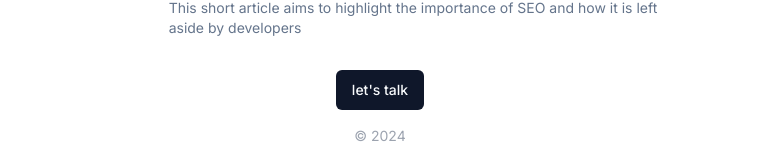
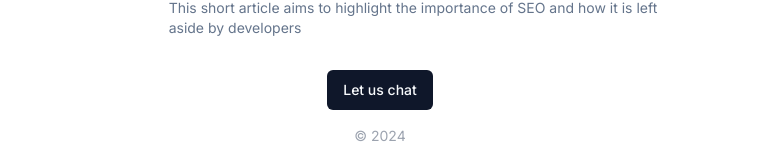
Before and after one commit to Pedrinvits/personal-portfolio, a Next.js app: page / in a window 1280 px wide. Shown: the part 1364-1524 px from the top of the page, without its empty margins (260-1019 px from the left). Built offline with nearby package versions, Linux system fonts and the light colour scheme.

Commit message:
feat : change message footer

```diff
--- a/src/components/footer/index.tsx
+++ b/src/components/footer/index.tsx
@@ -4,7 +4,7 @@ const Footer = () => {
         <footer className="mt-4 text-center text-sm text-gray-400 overflow-hidden z-[1] relative">
                 <div className="flex flex-col gap-4">
                    <a href="mailto:pedromantovani26@gmail.com" className="inline-flex items-center justify-center whitespace-nowrap rounded-md text-sm font-medium ring-offset-background transition-colors focus-visible:outline-none focus-visible:ring-2 focus-visible:ring-ring focus-visible:ring-offset-2 disabled:pointer-events-none disabled:opacity-50 bg-primary text-primary-foreground hover:bg-primary/90 h-10 px-4 py-2">
-                    let's talk
+                    Let us chat
                    </a>
                     {`© ${new Date().getFullYear()}`}
                 </div>
```
